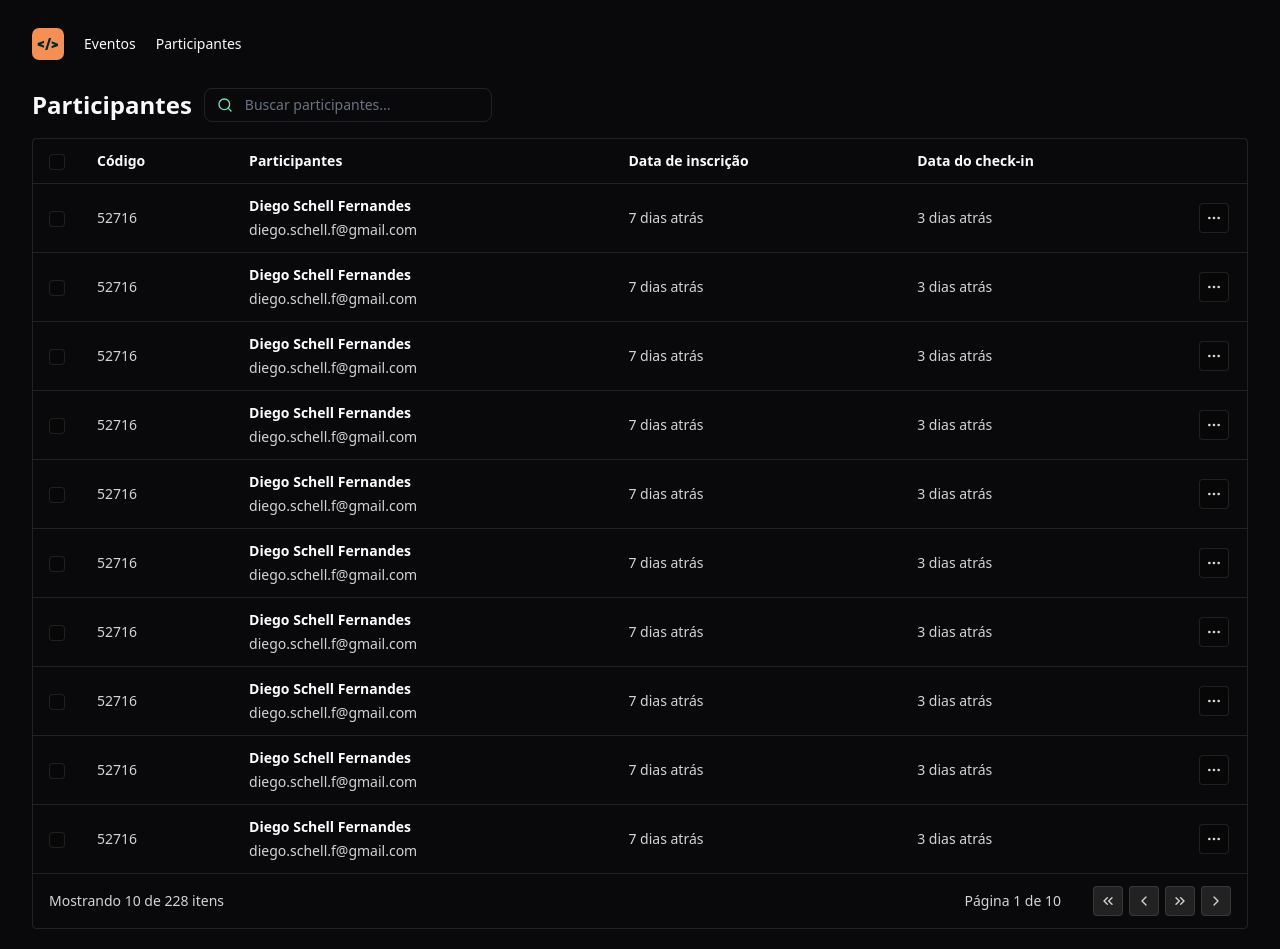
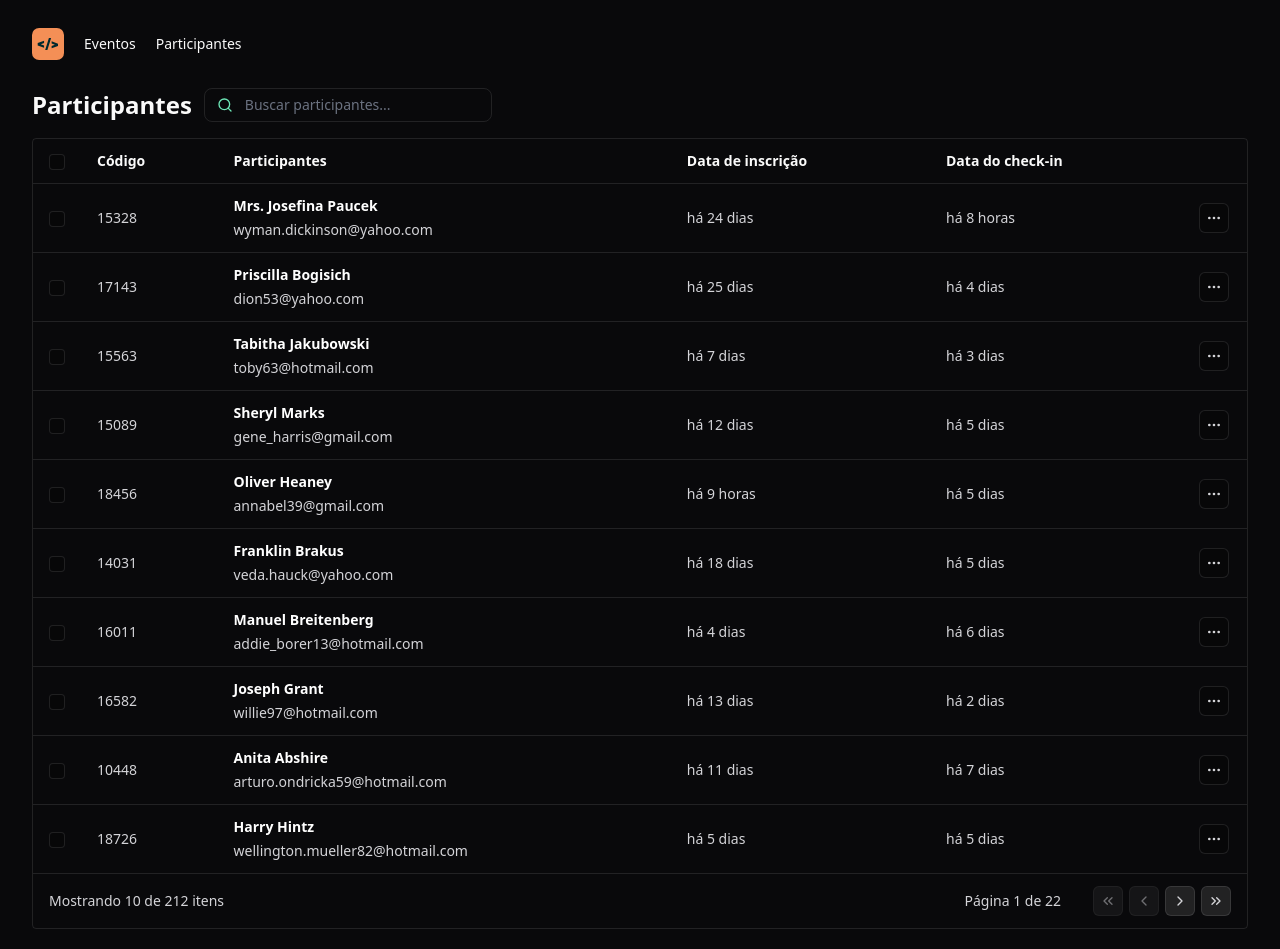
Before and after one commit to rafaelsousapereira/nlw-unite-pass-in-web, a React (Vite) app in the folder pass-in-web/: page / in a window 1280 px wide. Built offline with nearby package versions, Linux system fonts and the light colour scheme.

Commit message:
feat: add mock and pagination at table

```diff
--- a/pass-in-web/package.json
+++ b/pass-in-web/package.json
@@ -9,12 +9,14 @@
     "preview": "vite preview"
   },
   "dependencies": {
+    "dayjs": "^1.11.10",
     "lucide-react": "^0.364.0",
     "react": "^18.2.0",
     "react-dom": "^18.2.0",
     "tailwind-merge": "^2.2.2"
   },
   "devDependencies": {
+    "@faker-js/faker": "^8.4.1",
     "@tailwindcss/forms": "^0.5.7",
     "@types/react": "^18.2.66",
     "@types/react-dom": "^18.2.22",
--- a/pass-in-web/src/components/attendee-list.tsx
+++ b/pass-in-web/src/components/attendee-list.tsx
@@ -6,13 +6,47 @@
   ChevronsRight,
   ChevronRight,
 } from "lucide-react";
+import dayjs from "dayjs";
+import relativeTime from "dayjs/plugin/relativeTime"
+import "dayjs/locale/pt-br"
 import { IconButton } from "./icon-button";
 import { Table } from "./table/table";
 import { TableHeader } from "./table/table-header";
 import { TableCell } from "./table/table-cell";
 import { TableRow } from "./table/table-row";
+import { ChangeEvent, useState } from "react";
+import { attendees } from "../data/attendees";
+
+dayjs.extend(relativeTime)
+dayjs.locale("pt-br")
+
+const totalPages = Math.ceil(attendees.length / 10)
 
 export const AttendeeList = () => {
+
+  const [page, setPage] = useState(1)
+  const [search, setSearch] = useState("")
+
+  const onSearchInputChanged = (event: ChangeEvent<HTMLInputElement>) => {
+    setSearch(event.target.value)
+  }
+
+  const goToFirstPage = () => {
+    setPage(1)
+  }
+
+  const goToLastPage = () => {
+    setPage(totalPages)
+  }
+
+  const goToPreviusPage = () => {
+    setPage(page - 1)
+  }
+
+  const goToNextPage = () => {
+    setPage(page + 1)
+  }
+
   return (
     <div className="flex flex-col gap-4">
       <div className="flex gap-3 items-center">
@@ -24,8 +58,10 @@
             className="bg-transparent flex-1 outline-none border-0 p-0 h-auto text-sm"
             type="text"
             placeholder="Buscar participantes..."
+            onChange={onSearchInputChanged}
           />
         </div>
+          {search}
       </div>
 
       <Table>
@@ -47,26 +83,24 @@
         </thead>
 
         <tbody>
-          {Array.from({ length: 10 }).map((_, i) => {
+          {attendees.slice((page - 1) * 10, page * 10).map((attendee) => {
             return (
-              <TableRow key={i}>
+              <TableRow key={attendee.id}>
                 <TableCell>
                   <input
                     type="checkbox"
                     className="size-4 bg-black/20 border border-white/10 rounded"
                   />
                 </TableCell>
-                <TableCell>52716</TableCell>
+                <TableCell>{attendee.id}</TableCell>
                 <TableCell>
                   <div className="flex flex-col gap-1">
-                    <span className="text-white font-semibold">
-                      Diego Schell Fernandes
-                    </span>
-                    <span>diego.schell.f@gmail.com</span>
+                    <span className="text-white font-semibold">{attendee.name}</span>
+                    <span>{attendee.email.toLowerCase()}</span>
                   </div>
                 </TableCell>
-                <TableCell>7 dias atrás</TableCell>
-                <TableCell>3 dias atrás</TableCell>
+                <TableCell>{dayjs().to(attendee.createdAt)}</TableCell>
+                <TableCell>{dayjs().to(attendee.checkedInAt)}</TableCell>
                 <TableCell>
                   <IconButton transparent>
                     <MoreHorizontal className="size-4" />
@@ -79,27 +113,27 @@
         <tfoot>
           <tr>
             <TableCell colSpan={3}>
-              Mostrando 10 de 228 itens
+              Mostrando 10 de {attendees.length} itens
             </TableCell>
             <TableCell colSpan={3} className="text-right">
               <div className="inline-flex gap-8 items-center">
-                <span>Página 1 de 10</span>
+                <span>Página {page} de {totalPages}</span>
 
                 <div className="flex gap-1.5">
-                  <IconButton>
+                  <IconButton onClick={goToFirstPage} disabled={page === 1}>
                     <ChevronsLeft className="size-4" />
                   </IconButton>
 
-                  <IconButton>
+                  <IconButton onClick={goToPreviusPage} disabled={page === 1}>
                     <ChevronLeft className="size-4" />
                   </IconButton>
 
-                  <IconButton>
-                    <ChevronsRight className="size-4" />
+                  <IconButton onClick={goToNextPage}  disabled={page === totalPages}>
+                    <ChevronRight className="size-4" />
                   </IconButton>
 
-                  <IconButton>
-                    <ChevronRight className="size-4" />
+                  <IconButton onClick={goToLastPage} disabled={page === totalPages}>
+                    <ChevronsRight className="size-4" />
                   </IconButton>
                 </div>
               </div>
--- a/pass-in-web/src/components/icon-button.tsx
+++ b/pass-in-web/src/components/icon-button.tsx
@@ -1,4 +1,5 @@
 import { ComponentProps } from "react"
+import { twMerge } from "tailwind-merge"
 
 interface IconButtonProps extends ComponentProps<"button"> {
   transparent?: boolean
@@ -7,9 +8,15 @@
 export const IconButton = ({ transparent, ...props }: IconButtonProps) => {
   return (
     <button {...props}
-    className={transparent
-      ? "border border-white/10 rounded bg-black/20 p-1.5"
-      : "border border-white/10 rounded bg-white/10 p-1.5"}
+      // className={transparent
+      //   ? "border border-white/10 rounded bg-black/20 p-1.5"
+      //   : "border border-white/10 rounded bg-white/10 p-1.5"}
+      // />
+      className={twMerge(
+        "border border-white/10 rounded-md p-1.5",
+        transparent ? "bg-black/20" : "bg-white/10",
+        props.disabled ? "opacity-50" : null
+      )}
     />
   )
 }
--- /dev/null
+++ b/pass-in-web/src/data/attendees.ts
@@ -0,0 +1,11 @@
+import { faker } from '@faker-js/faker';
+
+export const attendees = Array.from({ length: 212 }).map(() => {
+  return {
+    id: faker.number.int({ min: 10000, max: 20000 }),
+    name: faker.person.fullName(),
+    email: faker.internet.email(),
+    createdAt: faker.date.recent({ days: 30 }),
+    checkedInAt: faker.date.recent({ days: 7 })
+  }
+})
```
Also changed, not shown: 1 other file (tests, documents, lock files or other folders).
